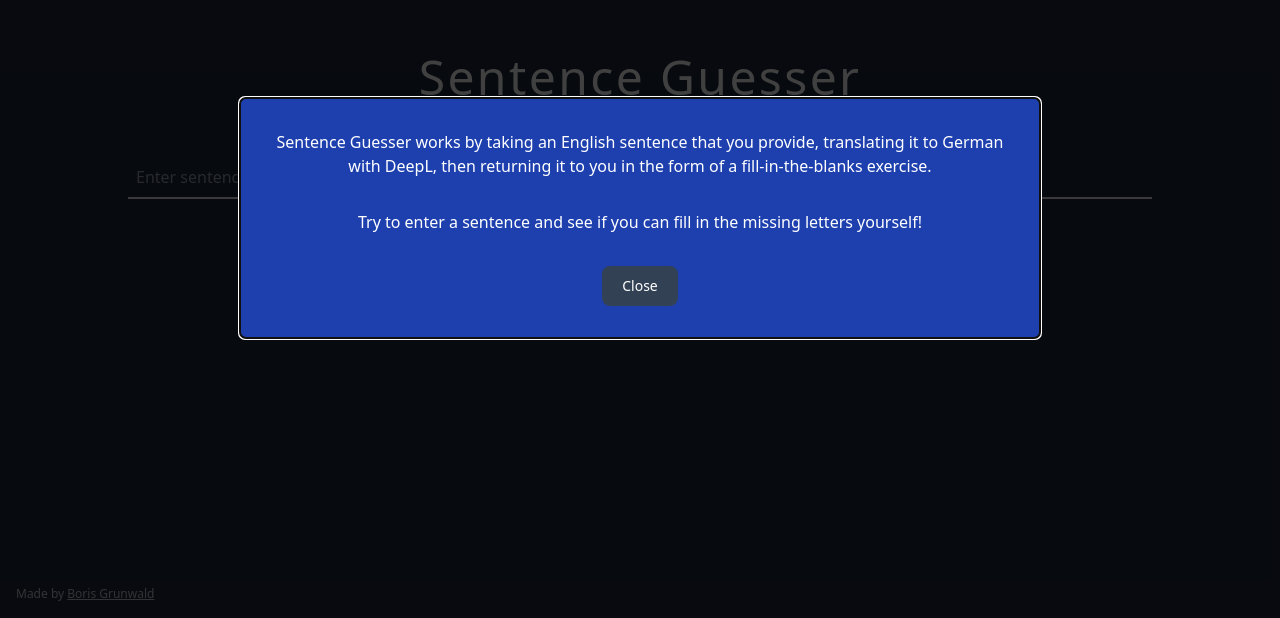
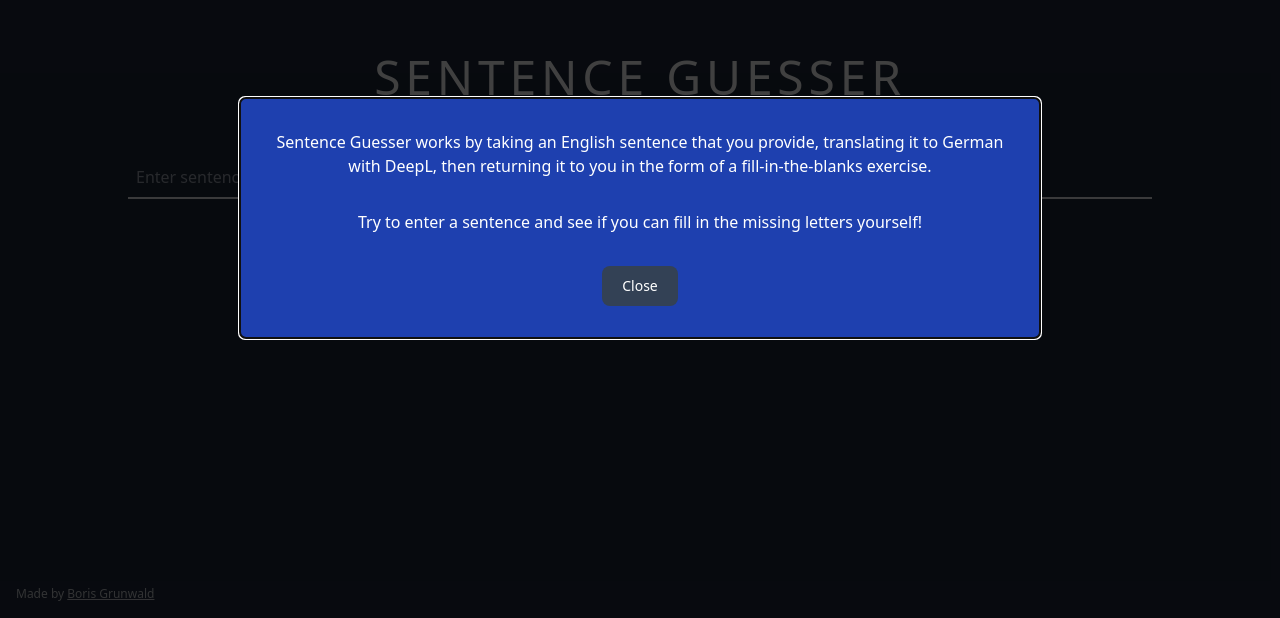
Before and after one commit to jikol1906/sentence-guesser-react, a React (Create React App) app: page / in a window 1280 px wide. Shown: the part 182-800 px from the top of the page. Built offline with nearby package versions, Linux system fonts and the light colour scheme.

Commit message:
header header on start translating

```diff
--- a/src/Components/App.tsx
+++ b/src/Components/App.tsx
@@ -249,7 +249,7 @@ const App: React.FunctionComponent<ITest2Props> = (props) => {
   return (
     <div className="relative min-h-screen bg-slate-800  flex py-32 px-5">
       <div className="max-w-5xl m-auto flex-1 text-white space-y-14">
-        <h1 className="text-3xl sm:text-4xl md:text-5xl tracking-wider text-center">Sentence Guesser</h1>
+        {enteringSentence && <h1 className="text-3xl sm:text-4xl md:text-5xl tracking-widest text-center uppercase">Sentence Guesser</h1>}
         <HelperDialog isOpen={showHelperModal}>
           <p>
           Sentence Guesser works by taking an English sentence that you provide, translating it to German with DeepL, then returning it to you in the form of a fill-in-the-blanks exercise.
```
